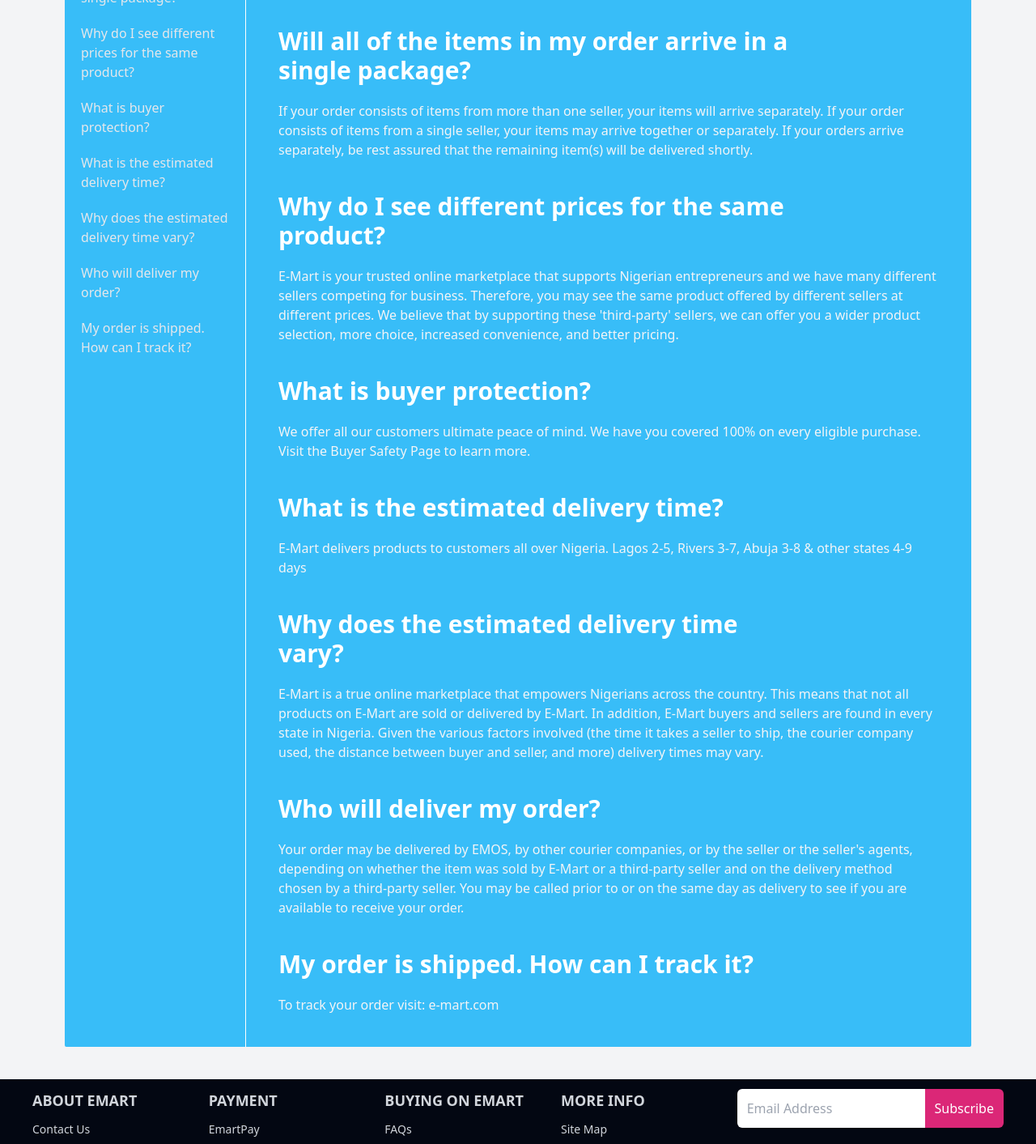
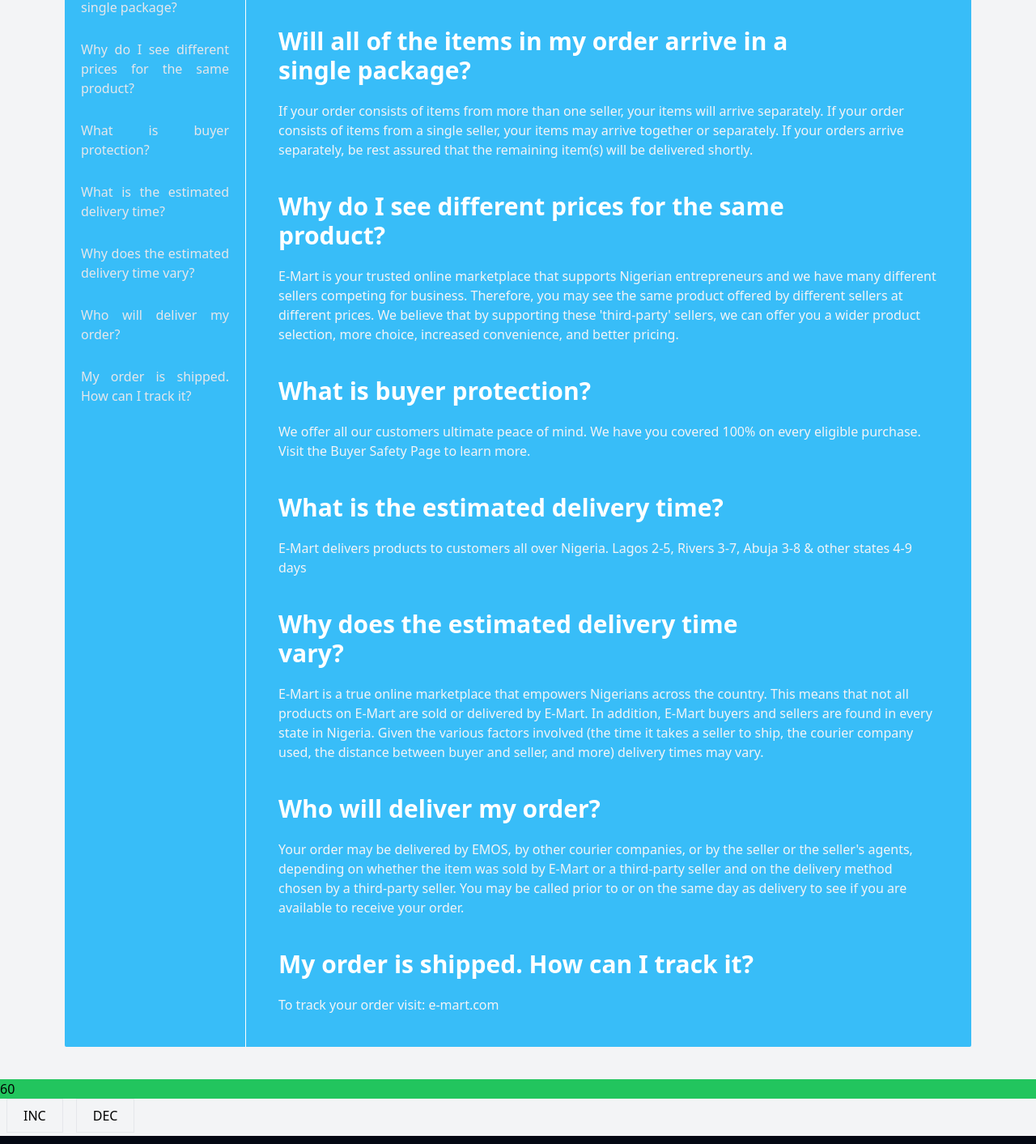
Before and after one commit to sam-c14/E-Mart, a React (Create React App) app: page /help/faqs in a window 1280 px wide. Shown: the part 800-2213 px from the top of the page at 81% size. Built offline with nearby package versions, Linux system fonts and the light colour scheme.

Commit message:
Redux and Material UI set up

```diff
--- a/package.json
+++ b/package.json
@@ -3,6 +3,9 @@
   "version": "0.1.0",
   "private": true,
   "dependencies": {
+    "@emotion/react": "^11.11.1",
+    "@emotion/styled": "^11.11.0",
+    "@mui/material": "^5.13.7",
     "@reduxjs/toolkit": "^1.9.3",
     "@testing-library/jest-dom": "^5.16.5",
     "@testing-library/react": "^13.4.0",
--- a/src/App.tsx
+++ b/src/App.tsx
@@ -7,11 +7,11 @@ import Help from "./pages/help/help";
 
 import { BrowserRouter as Router, Routes, Route } from "react-router-dom";
 import { Provider } from "react-redux";
-import index from "./store/index";
+import store from "./store/index";
 
 const App = () => {
   return (
-    <Provider store={index}>
+    <Provider store={store}>
       <div className="bg-gray-100">
         <Router>
           <div>
--- a/src/components/home/Footer.tsx
+++ b/src/components/home/Footer.tsx
@@ -47,7 +47,7 @@ const Footer = () => {
     <FaYoutube />,
   ];
   return (
-    <div className="bg-gray-950 px-10">
+    <div className="bg-gray-950 sm:block hidden px-10">
       <div className="flex text-gray-300 justify-between mb-5 mt-1">
         <div className="grid grid-cols-4 w-3/4">
           {links.map((obj) => (
--- a/src/pages/help/faqs.tsx
+++ b/src/pages/help/faqs.tsx
@@ -1,8 +1,20 @@
 import React from "react";
 import faqs from "../../assets/images/question-mark-g2d25c60df_640.jpg";
 import questions from "../../assets/data/faqs.json";
+import { useAppSelector, useAppDispatch } from "../../store/hooks/hooks";
+import { increment, decrement } from "../../store/slices/couterSlice";
+// import { CounterState } from "../../store/slices/couterSlice";
 
 const Faqs = () => {
+  const count = useAppSelector((state) => state.counterReducer.value);
+  const dispatch = useAppDispatch();
+  // const increment = () => {
+  //   dispatch({ type: "INC" });
+  // };
+  // const decrement = () => {
+  //   dispatch({ type: "INC" });
+  // };
+
   const links = document.querySelectorAll(".link") as NodeListOf<HTMLElement>;
   links.forEach((link) => {
     link.addEventListener("click", (e) => {
@@ -15,7 +27,7 @@ const Faqs = () => {
   });
   return (
     <div>
-      <div className="py-5 pl-20 bg-white shadow-sm border-b mb-3">
+      <div className="py-5 pl-10 xl:pl-20 bg-white shadow-sm border-b mb-3">
         <div className="text-sm">
           Home {">"} Help {">"} <span className="text-pink-800">FAQ</span>
         </div>
@@ -23,9 +35,9 @@ const Faqs = () => {
           <h1 className="font-bold text-4xl">Frequently Asked Questions</h1>
         </div>
       </div>
-      <div className="px-20 mt-5">
-        <div className="bg-white rounded-tl-sm rounded-tr-sm flex justify-between px-2 py-10">
-          <div className="w-1/2 flex items-center pl-5 font-semibold text-lg text-gray-900">
+      <div className="md:px-0 lg:px-10 xl:px-20 mt-5">
+        <div className="bg-white rounded-tl-sm rounded-tr-sm flex sm:justify-between flex-wrap px-2 py-10">
+          <div className="sm:w-1/2 w-full flex items-center pl-5 font-semibold text-base lg:text-lg text-gray-900">
             <p>
               Get all the answers to the most frequently asked questions (FAQs)
               regarding some of our popular categories which include
@@ -35,21 +47,24 @@ const Faqs = () => {
               payment, vouchers and much, much more.
             </p>
           </div>
-          <div className="w-1/4 h-1/2">
+          <div className="sm:w-1/4 w-full h-1/2">
             <img src={faqs} alt="faqs" />
           </div>
         </div>
-        <div className="bg-sky-400 rounded-bl-sm rounded-br-sm mb-10 flex">
-          <div className="border-r w-1/5 pt-10 border-white">
+        <div className="bg-sky-400 rounded-bl-sm rounded-br-sm sm:mb-10 flex sm:flex-nowrap flex-wrap">
+          <div className="border-r w-full sm:w-1/5 sm:pt-10 border-white">
             <ul>
               {questions.faqs.map((faq) => (
-                <li className="my-5 px-5 link text-gray-200 transition-all hover:text-gray-100">
+                <li
+                  className="my-5 py-3 sm:py-1 px-5 link text-gray-200 sm:text-justify text-center transition-all sm:border-0
+                border-b border-t border-white hover:text-gray-100"
+                >
                   {faq.question}
                 </li>
               ))}
             </ul>
           </div>
-          <div className="px-10 w-4/5 pt-4">
+          <div className="px-10 w-full sm:w-4/5 pt-4">
             {questions.faqs.map((faq) => (
               <div className="faq my-10">
                 <h2 className="text-3xl text-white font-bold w-4/5">
@@ -61,6 +76,21 @@ const Faqs = () => {
           </div>
         </div>
       </div>
+      <div className="text-black bg-green-500">{count}</div>
+      <div>
+        <button
+          onClick={() => dispatch(increment())}
+          className="border px-5 mx-2 py-2"
+        >
+          INC
+        </button>
+        <button
+          onClick={() => dispatch(decrement())}
+          className="border mx-2 py-2 px-5"
+        >
+          DEC
+        </button>
+      </div>
     </div>
   );
 };
--- /dev/null
+++ b/src/store/hooks/hooks.ts
@@ -0,0 +1,6 @@
+import { TypedUseSelectorHook, useDispatch, useSelector } from "react-redux";
+import type { RootState, AppDispatch } from "../index";
+
+// Use throughout your app instead of plain `useDispatch` and `useSelector`
+export const useAppDispatch: () => AppDispatch = useDispatch;
+export const useAppSelector: TypedUseSelectorHook<RootState> = useSelector;
--- a/src/store/index.ts
+++ b/src/store/index.ts
@@ -1,11 +1,15 @@
 import { configureStore } from "@reduxjs/toolkit";
+import counterReducer from "./slices/couterSlice";
 
+// interface countReducer {}
 const store = configureStore({
-  reducer: {},
+  reducer: {
+    counterReducer,
+  },
 });
 export default store;
 
 // Infer the `RootState` and `AppDispatch` types from the store itself
-export type RootState = ReturnType<typeof store.getState>
+export type RootState = ReturnType<typeof store.getState>;
 // Inferred type: {posts: PostsState, comments: CommentsState, users: UsersState}
-export type AppDispatch = typeof store.dispatch
+export type AppDispatch = typeof store.dispatch;
--- a/src/store/reducers/countReducer.ts
+++ /dev/null
@@ -1,2 +0,0 @@
-const reducer = 1;
-export default reducer;
--- /dev/null
+++ b/src/store/slices/couterSlice.ts
@@ -0,0 +1,37 @@
+import { createSlice, PayloadAction } from "@reduxjs/toolkit";
+import type { RootState } from "../index";
+
+// Define a type for the slice state
+export interface CounterState {
+  value: number;
+}
+
+// Define the initial state using that type
+const initialState: CounterState = {
+  value: 60,
+};
+
+export const counterSlice = createSlice({
+  name: "counter",
+  // `createSlice` will infer the state type from the `initialState` argument
+  initialState,
+  reducers: {
+    increment: (state) => {
+      state.value += 1;
+    },
+    decrement: (state) => {
+      state.value -= 1;
+    },
+    // Use the PayloadAction type to declare the contents of `action.payload`
+    incrementByAmount: (state, action: PayloadAction<number>) => {
+      state.value += action.payload;
+    },
+  },
+});
+
+export const { increment, decrement, incrementByAmount } = counterSlice.actions;
+
+// Other code such as selectors can use the imported `RootState` type
+export const selectCount = (state: RootState) => state.counterReducer;
+
+export default counterSlice.reducer;
```
Also changed, not shown: 1 other file (tests, documents, lock files or other folders).
